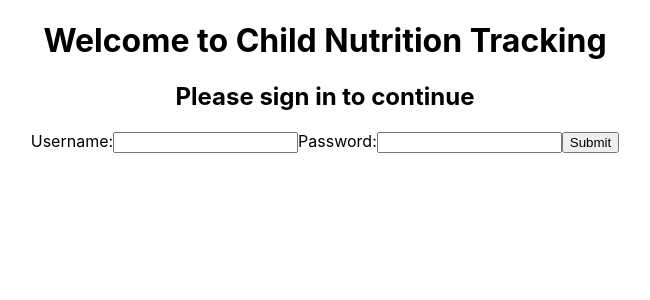
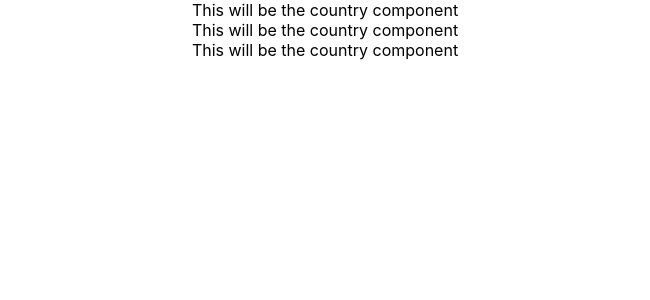
Before and after one commit to interntl-child-nutr-status/intl-chld-nutr-FE, a React (Create React App) app in the folder cnr-front/: page / in a window 1280 px wide. Shown: the top 300 px of the page, without its empty margins (315-965 px from the left). Built offline with nearby package versions, Linux system fonts and the light colour scheme.

Commit message:
created early phase country list

```diff
--- a/cnr-front/src/App.js
+++ b/cnr-front/src/App.js
@@ -2,13 +2,15 @@ import React, { Component } from 'react';
 import './App.css';
 import NewUser from './components/NewUser';
 import SignIn from './components/SignIn';
+import CountryList from './components/CountryList';
 
 class App extends Component {
   render() {
     return (
       <div className="App">
         {/* <NewUser /> */}
-        <SignIn />
+        {/* <SignIn /> */}
+        <CountryList />
       </div>
     );
   }
--- /dev/null
+++ b/cnr-front/src/components/CountryList.js
@@ -0,0 +1,49 @@
+import React, { Component } from 'react';
+
+class CountryList extends Component{
+    constructor(props){
+        super(props);
+
+        this.state={
+            countries: []
+        };
+    }
+
+    componentDidMount(){
+        console.log("will do axios call to grab countries");
+        const countryList = [
+            {
+                name: 'USA',
+                communities: 4,
+                id: 0
+            },
+            {
+                name: 'Canada',
+                communities: 2,
+                id: 1
+            },
+            {
+                name: 'Mexico',
+                communities: 5,
+                id: 2
+            }
+        ];
+
+        this.setState({
+            countries: countryList
+        })
+    }
+
+
+    render(){
+        return(
+            <div>
+                {this.state.countries.map(country =>{
+                    return <div key={country.id}>This will be the country component</div>
+                })}
+            </div>
+        )
+    }
+}
+
+export default CountryList;
```
